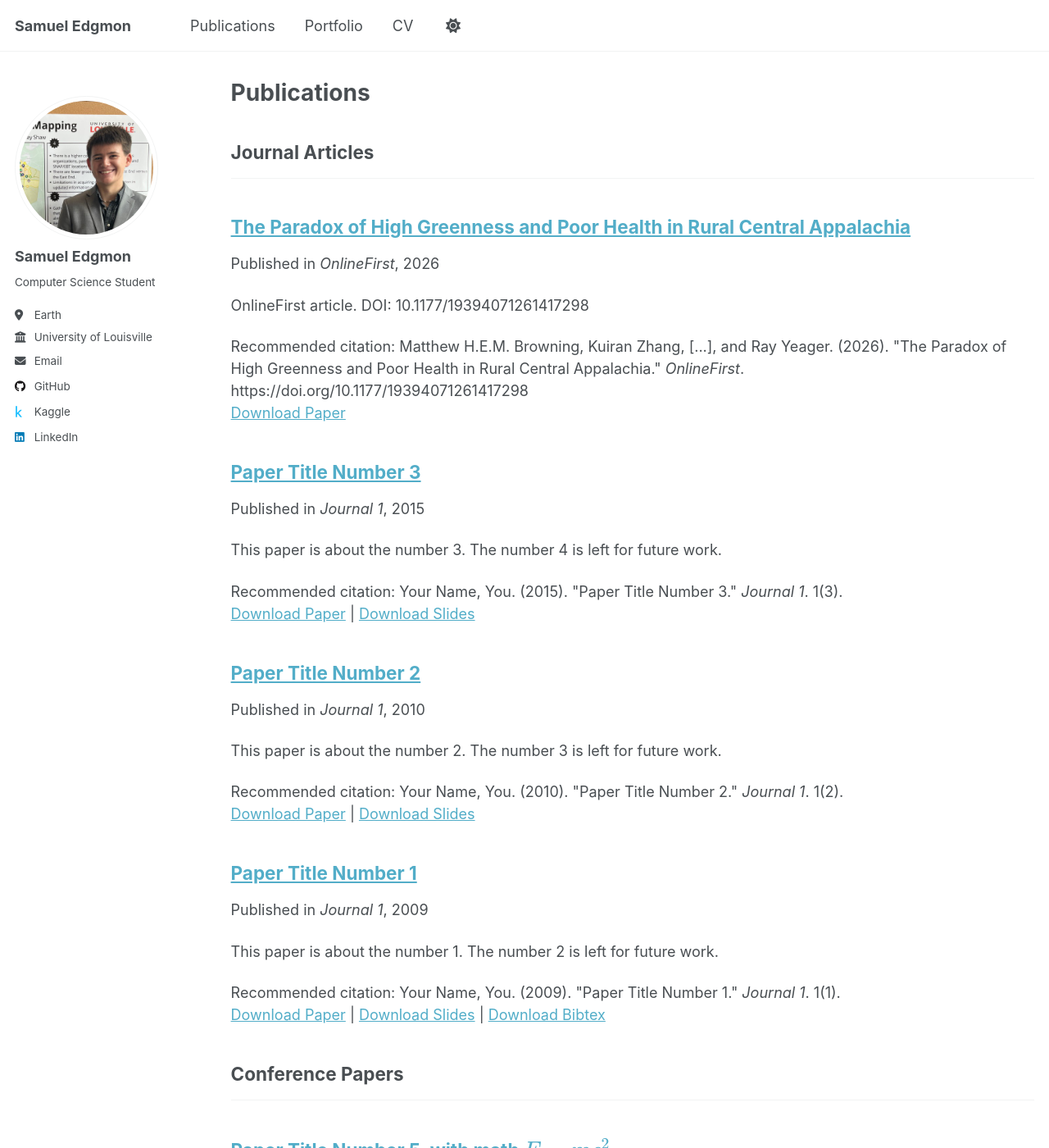
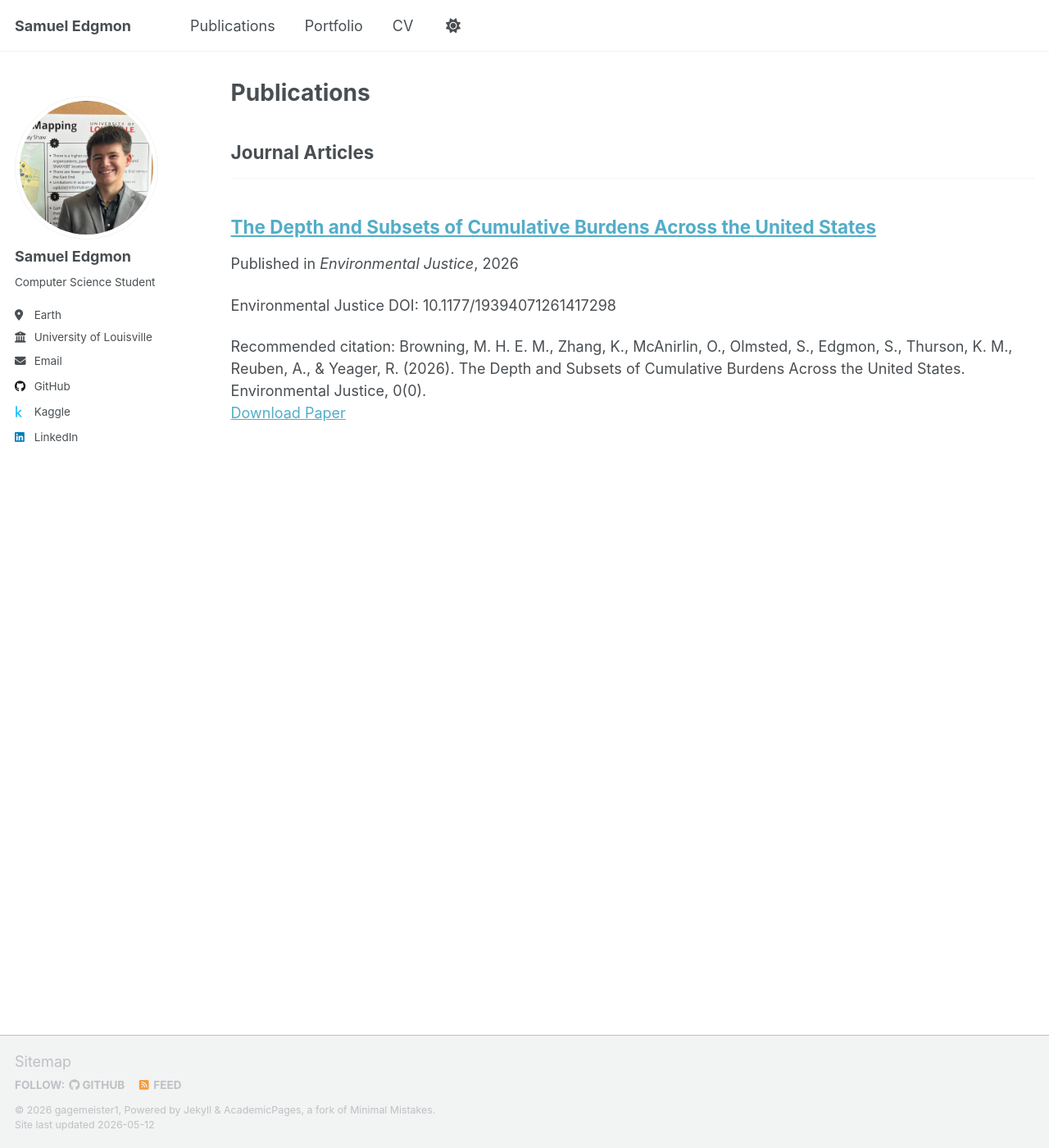
Before and after one commit to gagemeister1/gagemeister1.github.io, a Jekyll site: the page built from _pages/publications.html, in a window 1280 px wide and 1400 px high. Shown: the whole window at 82% size. Built offline with Jekyll 4.4.1, drawn with Linux system fonts in a browser that asks for light colours; a script that is not in the unit is left out; some of the changed text lies outside the part shown.

Commit message:
adding publication

```diff
--- a/_publications/2009-10-01-paper-title-number-1.md
+++ /dev/null
@@ -1,14 +0,0 @@
----
-title: "Paper Title Number 1"
-collection: publications
-category: manuscripts
-permalink: /publication/2009-10-01-paper-title-number-1
-excerpt: 'This paper is about the number 1. The number 2 is left for future work.'
-date: 2009-10-01
-venue: 'Journal 1'
-slidesurl: 'http://academicpages.github.io/files/slides1.pdf'
-paperurl: 'http://academicpages.github.io/files/paper1.pdf'
-bibtexurl: 'http://academicpages.github.io/files/bibtex1.bib'
-citation: 'Your Name, You. (2009). &quot;Paper Title Number 1.&quot; <i>Journal 1</i>. 1(1).'
----
-The contents above will be part of a list of publications, if the user clicks the link for the publication than the contents of section will be rendered as a full page, allowing you to provide more information about the paper for the reader. When publications are displayed as a single page, the contents of the above "citation" field will automatically be included below this section in a smaller font.
--- a/_publications/2010-10-01-paper-title-number-2.md
+++ /dev/null
@@ -1,14 +0,0 @@
----
-title: "Paper Title Number 2"
-collection: publications
-category: manuscripts
-permalink: /publication/2010-10-01-paper-title-number-2
-excerpt: 'This paper is about the number 2. The number 3 is left for future work.'
-date: 2010-10-01
-venue: 'Journal 1'
-slidesurl: 'http://academicpages.github.io/files/slides2.pdf'
-paperurl: 'http://academicpages.github.io/files/paper2.pdf'
-citation: 'Your Name, You. (2010). &quot;Paper Title Number 2.&quot; <i>Journal 1</i>. 1(2).'
----
-
-The contents above will be part of a list of publications, if the user clicks the link for the publication than the contents of section will be rendered as a full page, allowing you to provide more information about the paper for the reader. When publications are displayed as a single page, the contents of the above "citation" field will automatically be included below this section in a smaller font.
--- a/_publications/2015-10-01-paper-title-number-3.md
+++ /dev/null
@@ -1,14 +0,0 @@
----
-title: "Paper Title Number 3"
-collection: publications
-category: manuscripts
-permalink: /publication/2015-10-01-paper-title-number-3
-excerpt: 'This paper is about the number 3. The number 4 is left for future work.'
-date: 2015-10-01
-venue: 'Journal 1'
-slidesurl: 'http://academicpages.github.io/files/slides3.pdf'
-paperurl: 'http://academicpages.github.io/files/paper3.pdf'
-citation: 'Your Name, You. (2015). &quot;Paper Title Number 3.&quot; <i>Journal 1</i>. 1(3).'
----
-
-The contents above will be part of a list of publications, if the user clicks the link for the publication than the contents of section will be rendered as a full page, allowing you to provide more information about the paper for the reader. When publications are displayed as a single page, the contents of the above "citation" field will automatically be included below this section in a smaller font.
--- a/_publications/2025-06-08-paper-title-number-5.md
+++ /dev/null
@@ -1,13 +0,0 @@
----
-title: "Paper Title Number 5, with math $$E=mc^2$$"
-collection: publications
-category: conferences
-permalink: /publication/2024-02-17-paper-title-number-4
-excerpt: 'This paper is about a famous math equation, $$E=mc^2$$'
-date: 2024-02-17
-venue: 'GitHub Journal of Bugs'
-paperurl: 'http://academicpages.github.io/files/paper3.pdf'
-citation: 'Your Name, You. (2024). &quot;Paper Title Number 3.&quot; <i>GitHub Journal of Bugs</i>. 1(3).'
----
-
-Using [MathJax](https://www.mathjax.org/) in the description is supported - $$E=mc^2$$ - however, the use must be mindful that the default delimiters are `$$...$$` and `\\[...\\]` which differs from the `$...$` that is typically expected.
--- a/_publications/2026-05-11-paradox-high-greenness-poor-health-central-appalachia.md
+++ b/_publications/2026-05-11-paradox-high-greenness-poor-health-central-appalachia.md
@@ -1,11 +1,11 @@
 ---
-title: "The Paradox of High Greenness and Poor Health in Rural Central Appalachia"
+title: "The Depth and Subsets of Cumulative Burdens Across the United States"
 collection: publications
 category: manuscripts
-permalink: /publication/2026-05-11-paradox-high-greenness-poor-health-central-appalachia
-excerpt: 'OnlineFirst article. DOI: 10.1177/19394071261417298'
+permalink: /publication/41126-DepthandSubsets
+excerpt: 'Environmental Justice DOI: 10.1177/19394071261417298'
 date: 2026-05-11
-venue: 'OnlineFirst'
-paperurl: 'https://doi.org/10.1177/19394071261417298'
-citation: 'Matthew H.E.M. Browning, Kuiran Zhang, [...], and Ray Yeager. (2026). &quot;The Paradox of High Greenness and Poor Health in Rural Central Appalachia.&quot; <i>OnlineFirst</i>. https://doi.org/10.1177/19394071261417298'
+venue: 'Environmental Justice'
+paperurl: '10.1177/19394071261417298'
+citation: 'Browning, M. H. E. M., Zhang, K., McAnirlin, O., Olmsted, S., Edgmon, S., Thurson, K. M., Reuben, A., & Yeager, R. (2026). The Depth and Subsets of Cumulative Burdens Across the United States. Environmental Justice, 0(0).'
 ---
```
Also changed, not shown: _publications/2024-02-17-paper-title-number-4.md (deleted, +0 -13 lines).
